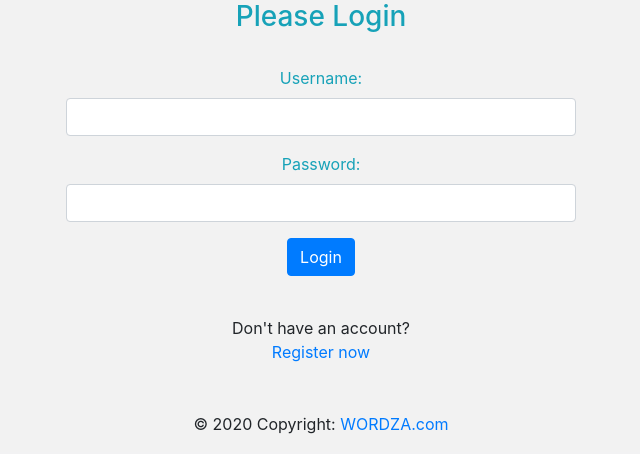
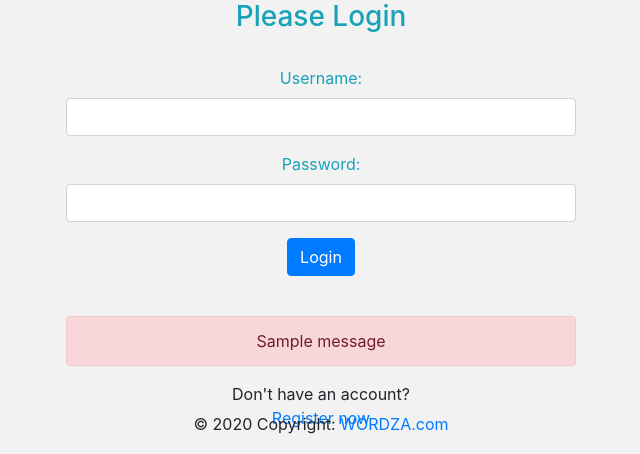
Before and after one commit to asopi/wordza, a Django app: page /accounts/login/ in a window 1280 px wide. Shown: the part 348-802 px from the top of the page, without its empty margins (319-959 px from the left). Run offline with Django 3.2, Linux system fonts and the light colour scheme; tables that the repository leaves empty hold one stand-in row (values such as "Sample post"); one stand-in notice (Sample message) is shown.

Commit message:
Login added Error Message

```diff
--- a/accounts/templates/accounts/login.html
+++ b/accounts/templates/accounts/login.html
@@ -2,15 +2,15 @@
 
 {% block content %}
 {% load static %}
-<div align  ="center">
-  <img src="{% static '/images/wordza_logo.png'%}" style="width:22%" align="center">
+<div align="center">
+    <img src="{% static '/images/wordza_logo.png'%}" style="width:22%" align="center">
     <br>
     <br>
     <div id="login-row" class="row justify-content-center align-items-center">
         <div id="login-column" class="col-md-6">
             <div id="login-box" class="col-md-12">
                 <form id="login-form" class="form" action="" method="post">
-                     {% csrf_token %}
+                    {% csrf_token %}
                     <h3 class="text-center text-info">Please Login</h3>
                     <br/>
                     <div class="form-group" align="center">
@@ -25,9 +25,14 @@
                         <input class="btn btn-primary" type="submit" name="submit" value="Login">
                     </div>
                     <br/>
-                    <div>Don't have an account?<br /> <a href="{% url 'register' %}">Register now</a></div>
-                    <br />
-                    <div id="register-link" class="text-right"> </div>
+                    {% for message in messages %}
+                    <div class="alert alert-danger" role="alert">
+                        {{message}}
+                    </div>
+                    {% endfor %}
+                    <div>Don't have an account?<br/> <a href="{% url 'register' %}">Register now</a></div>
+                    <br/>
+                    <div id="register-link" class="text-right"></div>
                 </form>
             </div>
         </div>
```
